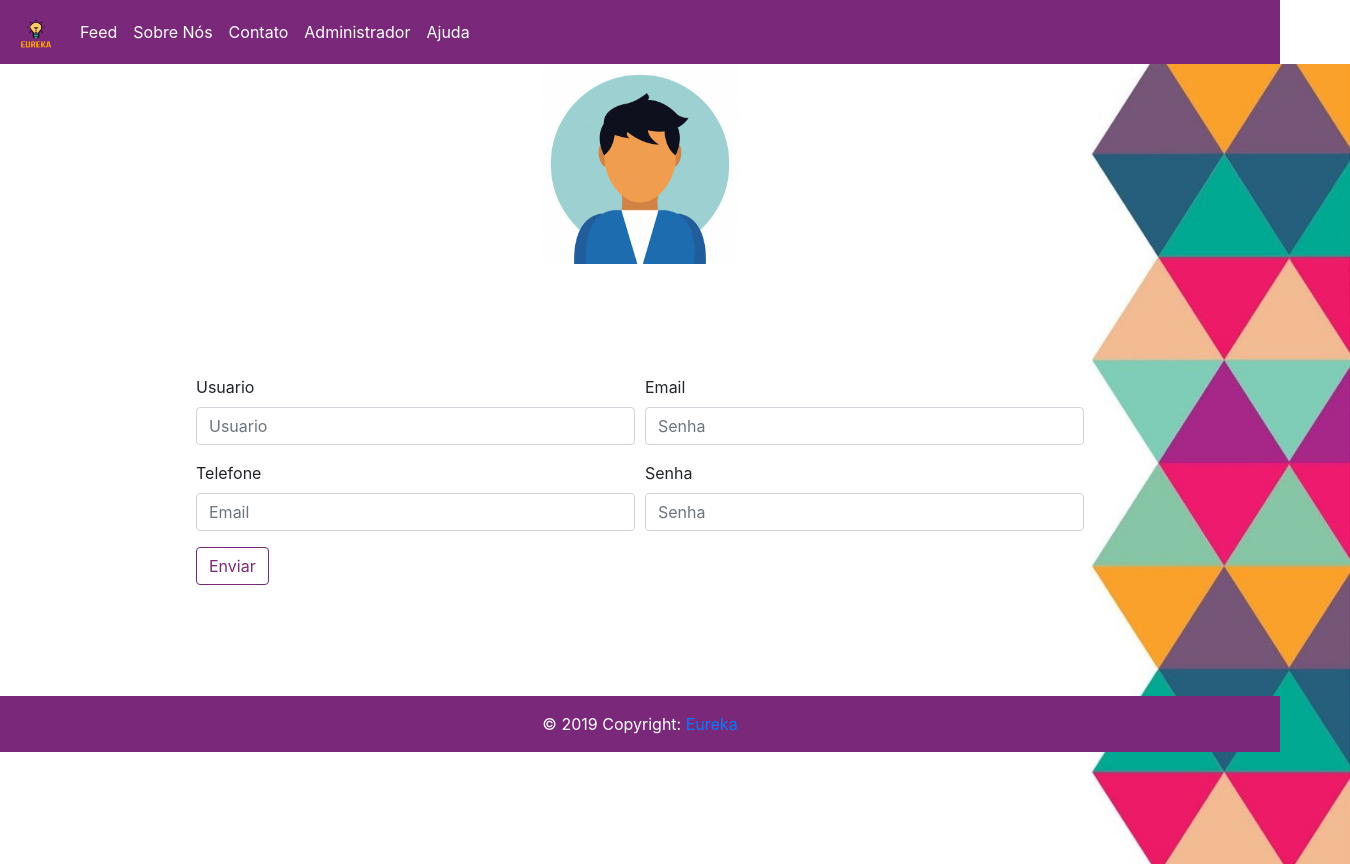
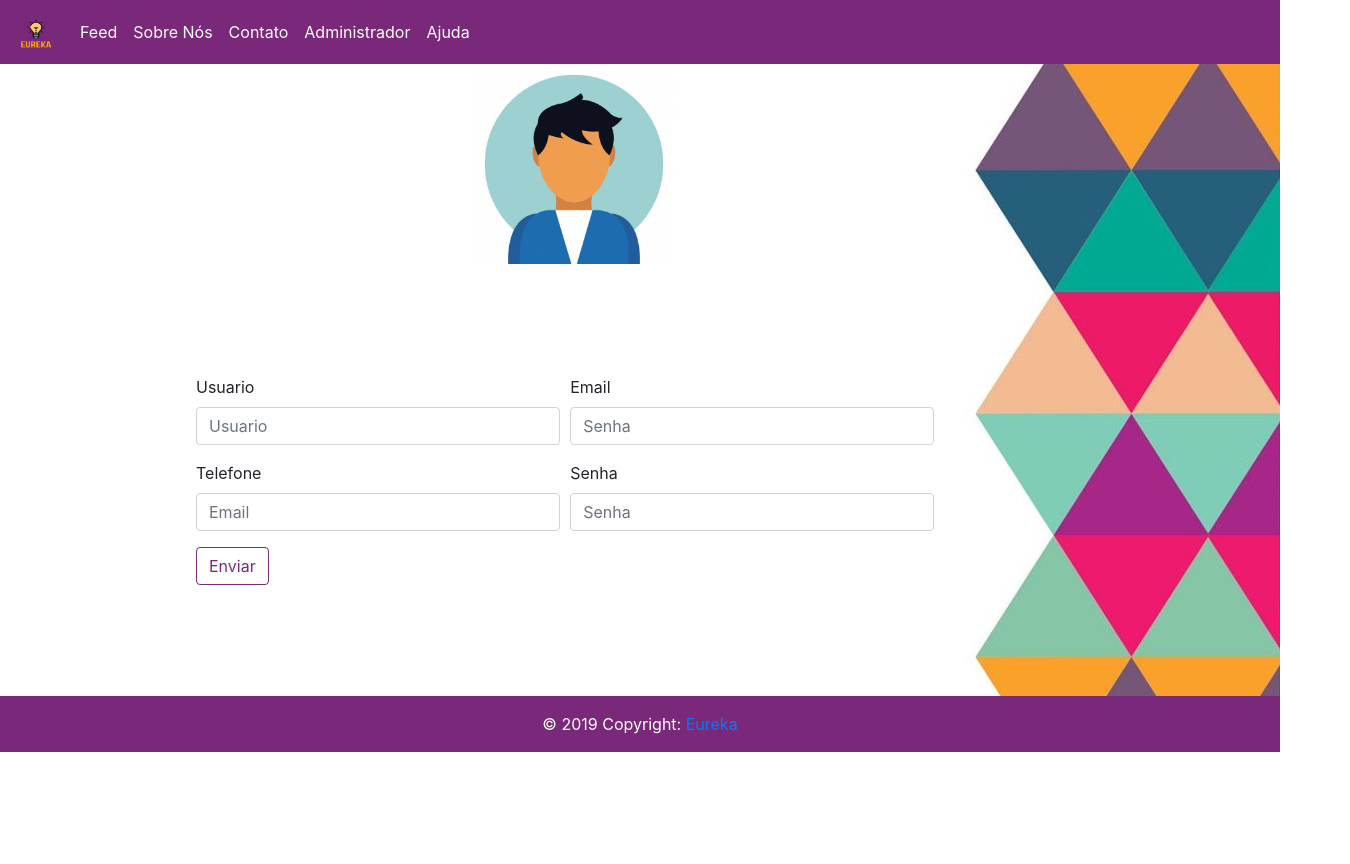
Before and after one commit to EdsonSantana93/ProjetoIntegradorAngular, an Angular app: page /detalhe/1 in a window 1280 px wide. Shown: the whole page, 1350 px wide, since content can reach past the window. After the commit the page ends 800 px from the top, so only its background shows below. Built offline with nearby package versions, Linux system fonts and the light colour scheme; no server answers.

Commit message:
inclementação do background lateral das paginas sobre ńós, admistrador e detalhes. Modança de cores e tamanho das mensagens de erro, de 16px preto para 12px vermelho.

```diff
--- a/src/app/administrador/administrador.component.css
+++ b/src/app/administrador/administrador.component.css
@@ -17,3 +17,9 @@
     background-color: #7a297a;
     color: white;
 }
+
+.bg{
+    background-image: url(../../assets/image/fundogeo.jpg);
+    background-position: right top;
+    background-repeat: repeat-y;
+}
--- a/src/app/administrador/administrador.component.html
+++ b/src/app/administrador/administrador.component.html
@@ -1,30 +1,21 @@
-<div class="row " >
+<div class = "bg">
+<div class="row ">
         <div class="col-md-12">
                 <div>
                         <div class="card" *ngFor='let USER of listaUser'>
                                 <div class="card-header">
                                         <h5>Usuario</h5>
                                 </div>
-                        <div class="card-body"><img src="../../assets/image/perfil-de-avatar-de-homem-no-icone-redondo_24640-14044.jpg" alt="">
+                                <div class="card-body"><img
+                                                src="../../assets/image/perfil-de-avatar-de-homem-no-icone-redondo_24640-14044.jpg"
+                                                alt="">
                                         <h5 class="card-title"></h5>
-                          <p class="card-text" > {{USER.nome}}</p>
-                          <a href="#" class=" btn btn-outline-purple" [routerLink]= "['/detalhe', USER.idUsuario]">Info</a>
+                                        <p class="card-text"> {{USER.nome}}</p>
+                                        <a href="#" class=" btn btn-outline-purple"
+                                                [routerLink]="['/detalhe', USER.idUsuario]">Info</a>
                                 </div>
                         </div>
-
-
-
-
-
-
-
-            <!--<div class="card">
-                    <div class="card-body">
-
-                            <a [routerLink]= "['/detalhe', USER.idUsuario]">{{USER.nome}} </a>
                 </div>
-                  </div-->
-
         </div>
 </div>
 </div>
--- a/src/app/ajuda/ajuda.component.css
+++ b/src/app/ajuda/ajuda.component.css
@@ -28,3 +28,9 @@
 #fundo{
     padding: 0%;
 }
+
+.bg{
+    background-image: url(../../assets/image/fundogeo.jpg);
+    background-position: right top;
+    background-repeat: repeat-y;
+}
--- a/src/app/contato/contato.component.css
+++ b/src/app/contato/contato.component.css
@@ -23,14 +23,9 @@ h1
 }
 
 .bg{
-    background-image: url(../../assets/image/fundogeo1.jpg);
-    margin-left: 30%;
-
-}
-
-#form
-{
-   /* padding: 5%;*/
+    background-image: url(../../assets/image/fundogeo.jpg);
+    background-position: right top;
+    background-repeat: repeat-y;
 }
 
 h1{
@@ -47,43 +42,3 @@ h1{
     background-color: #7a297a;
     color: white;
 }
-
-#fundo{
-    padding: 0%;
-}
-
-
-
-
-
-/*style="background-color:#fffedd*/
-
-/*#pt1
-{
-    background-color: rgba(0,0,0,.9);
-    color: white;
-    padding-top: 20px;;
-}
-
-#caixatxt
-{
-    border-radius: 5px;
-}
-
-h1
-{
-    text-align: center;
-    font-family: 'Indie Flower', cursive;
-    color: white;
-    font-size: 60px;
-
-}
-
-.bg{
-    background-image: url(../../assets/image/fteste.jpg);
-}*/
-
-/*#form
-{
-    padding: 5%;
-}*/
--- a/src/app/contato/contato.component.html
+++ b/src/app/contato/contato.component.html
@@ -1,3 +1,4 @@
+<div class="bg">
     <div class="container-fluid p-0">
         <div class="row">
             <div class="col-md-8 d-flex justify-content-center">
@@ -41,11 +42,8 @@
                 </div>
 
             </div>
-        <div class="col-md-4 d-flex justify-content-end p-0">
-            <img src="../../assets/image/fundogeo1.jpg" id="fundo">
         </div>
     </div>
-
 <app-rodape></app-rodape>
 
 
--- a/src/app/detalhe/detalhe.component.css
+++ b/src/app/detalhe/detalhe.component.css
@@ -1,17 +1,19 @@
 form{
-    margin: 10%;
+    margin: 10% 10% 0 10%;
+    padding-bottom: 10%;
 }
+
+
 #detalheimg{
     width: 200px;
     height: 200px;
-    margin-left: 41%;
+    margin-left: 35%;
 
 }
-#bg{
-    position: absolute;
-    z-index: -1;
-    margin-left: 78.5%;
-   height: 100%;
+.bg{
+    background-image: url(../../assets/image/fundogeo.jpg);
+    background-position: right top;
+    background-repeat: repeat-y;
 }
 .btn-outline-purple{
     border-color: #7a297a;
--- a/src/app/detalhe/detalhe.component.html
+++ b/src/app/detalhe/detalhe.component.html
@@ -1,25 +1,24 @@
-
+<div class="bg">
   <div class="container">
-  <img  id="bg" src="../../assets/image/fundogeo1.jpg" alt="">
     <img id="detalheimg" src="../../assets/image/perfil-de-avatar-de-homem-no-icone-redondo_24640-14044.jpg" alt="">
 
   <form>
       <div class="form-row">
-      <div class="form-group col-md-6">
+        <div class="form-group col-md-5">
           <label for="inputUser">Usuario</label>
           <input  [(ngModel)]="usuario.nome" [ngModelOptions] = "{standalone: true}" type="email" class="form-control" id="inputEmail4" placeholder="Usuario">
         </div>
-      <div class="form-group col-md-6">
+        <div class="form-group col-md-5">
           <label for="inputPassword4">Email</label>
           <input  [(ngModel)] ="usuario.email" [ngModelOptions] = "{standalone: true}" type="text" class="form-control" id="inputPassword4" placeholder="Senha">
         </div>
       </div>
       <div class="form-row">
-        <div class="form-group col-md-6">
+          <div class="form-group col-md-5">
             <label for="inputEmail4">Telefone</label>
             <input [(ngModel)] = "usuario.telefone" [ngModelOptions] = "{standalone: true}"  type="email" class="form-control" id="inputEmail4" placeholder="Email">
           </div>
-        <div class="form-group col-md-6">
+          <div class="form-group col-md-5">
             <label for="inputPassword4">Senha</label>
             <input  [(ngModel)] = "usuario.senha" [ngModelOptions] = "{standalone: true}" type="text" class="form-control" id="inputPassword4" placeholder="Senha">
           </div>
@@ -28,4 +27,5 @@
       <button type="submit" class=" btn btn-outline-purple" >Enviar</button>
     </form>
   </div>
+</div>
 <app-rodape></app-rodape>
--- a/src/app/login/login.component.css
+++ b/src/app/login/login.component.css
@@ -71,3 +71,9 @@ input[type=number] {
 #cadastrar{
   margin-left: 14%;
 }
+
+.erro{
+  font-size: 12px;
+  color: red;
+  text-indent: 50px;
+}
--- a/src/app/login/login.component.html
+++ b/src/app/login/login.component.html
@@ -51,30 +51,30 @@
                     <input type="text" class="form-control" id="nome" [(ngModel)]="usuario.nome"
                       [ngModelOptions]="{standalone: true}" aria-describedby="nome" placeholder="Digite seu nome..."
                       autofocus required>
-                    <span *ngIf='erroNome'>{{erroNome}}<br></span>
+                    <span class="erro" *ngIf='erroNome'>{{erroNome}}<br></span>
 
                     <label for="telefone">Telefone</label>
                     <input type="number" class="form-control" id="telefone" [(ngModel)]="usuario.telefone"
                       [ngModelOptions]="{standalone: true}" aria-describedby="telefone"
                       placeholder="Digite seu telefone..." required>
-                    <span *ngIf='erroTelefone'>{{erroTelefone}}<br></span>
+                    <span class="erro" *ngIf='erroTelefone'>{{erroTelefone}}<br></span>
 
                     <label for="email">E-mail</label>
                     <input type="email" class="form-control" id="email" [(ngModel)]="usuario.email"
                       [ngModelOptions]="{standalone: true}" aria-describedby="emailHelp"
                       placeholder="Digite seu e-mail..." required>
-                    <span *ngIf='erroEmail'>{{erroEmail}}<br></span>
+                    <span class="erro" *ngIf='erroEmail'>{{erroEmail}}<br></span>
 
                     <label for="senha">Senha</label>
                     <input type="password" class="form-control" id="senha" [(ngModel)]="usuario.senha"
                       [ngModelOptions]="{standalone: true}" placeholder="Digite sua Senha..." required>
-                    <span *ngIf='erroStatus'>{{erroStatus}}<br></span>
-                    <span *ngIf='erroSenha'>{{erroSenha}}<br></span>
+                    <span class="erro" *ngIf='erroStatus'>{{erroStatus}}<br></span>
+                    <span class="erro" *ngIf='erroSenha'>{{erroSenha}}<br></span>
 
                     <label for="confirmacao">Confirme a Senha</label>
                     <input type="password" class="form-control" id="confirmacao" [(ngModel)]="confirmacao"
                       [ngModelOptions]="{standalone: true}" placeholder="Confirme sua Senha" required>
-                    <span *ngIf='erroSenha'>{{erroConfirmacao}}<br></span>
+                    <span class="erro" *ngIf='erroSenha'>{{erroConfirmacao}}<br></span>
 
                   </div>
 
--- a/src/app/sobre/sobre.component.css
+++ b/src/app/sobre/sobre.component.css
@@ -118,9 +118,10 @@ height: 300px;
     height: 250px;
 }*/
 
-#bg{
-    background: url(../../assets/image/fundogeo.jpg);
-
+.bg{
+    background-image: url(../../assets/image/fundogeo.jpg);
+    background-position: right top;
+    background-repeat: repeat-y;
 }
 
 #fundo{
--- a/src/app/sobre/sobre.component.html
+++ b/src/app/sobre/sobre.component.html
@@ -1,9 +1,9 @@
-<div class="d-flex justify-content-end">
+<!--<div class="d-flex justify-content-end">
     <img src="../../assets/image/fundogeo.jpg" alt="" id="fundo">
-    <img src="../../assets/image/fundogeo.jpg" alt="" id="fundo">
-</div>
+</div>-->
+<div class="bg">
+    <!--Breve descrição do grupo-->
 
-    <!--Breve descrição do grupo-->
     <div class="container.flex" id="pt1">
         <div class="col-md-8">
             <div class="col-md-3"></div>
@@ -51,7 +51,6 @@
                     </div>
                     <hr>
             </div>
-
 
         <!--Fotos e Minibiografia dos Programadores desta rede social-->
         <div class="container letrac pt-5" id="pt2">
@@ -170,5 +169,6 @@
 
     </div>
 </div>
+</div>
 
 <app-rodape></app-rodape>
```
Also changed, not shown: src/app/ajuda/ajuda.component.html (+78 -39 lines). Lines whose indentation alone changed are shown as unchanged.
